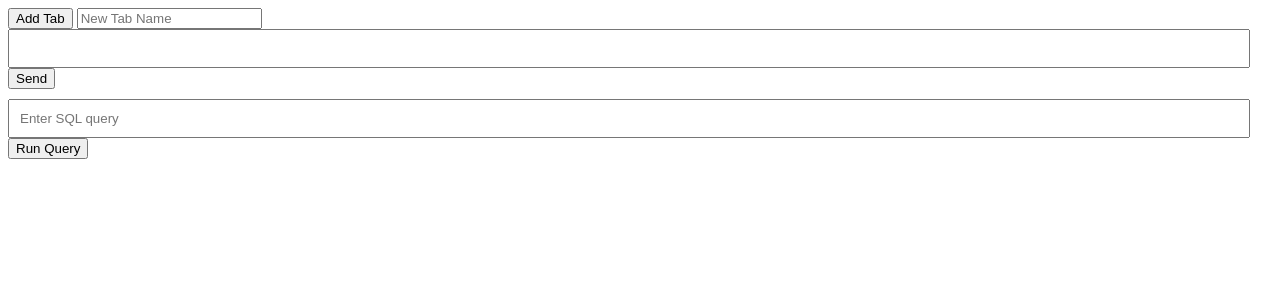
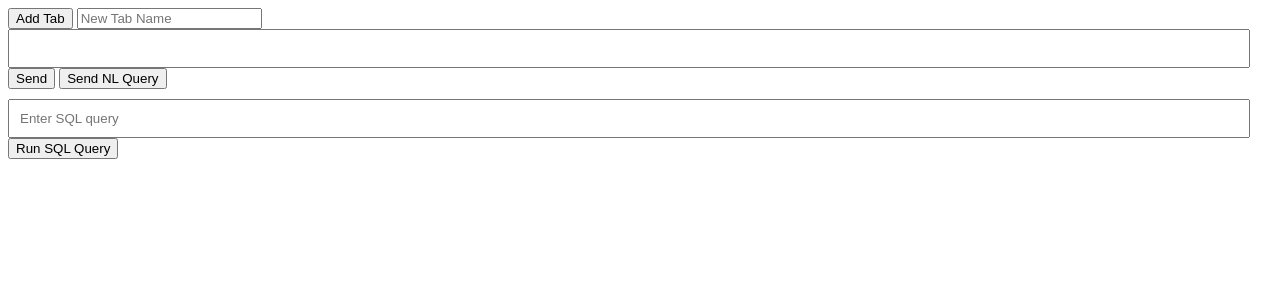
Before and after one commit to TheDreamTeamSeven/projectx, a Flask app: page / in a window 1280 px wide. Shown: the top 300 px of the page. Run offline with Flask 3, Linux system fonts and the light colour scheme; data that the repository does not hold is empty; parts of the project's set-up code (start-up, migrations or seed data) failed here and were passed over; some libraries are stand-ins or nearby versions.

Commit message:
Integration of query with frontend

```diff
--- a/app.py
+++ b/app.py
@@ -1,5 +1,8 @@
+from chat_integration import send_completion_request
 from flask import Flask, jsonify, render_template, request
 from flask_socketio import SocketIO, send, emit
+
+
 import pyodbc
 
 app = Flask(__name__)
@@ -68,10 +71,10 @@ def process_query():
         return jsonify({'error': 'No query provided'}), 400
 
     try:
-        # Assuming get_sql_query_in_json is a function from chat_integration.py that handles the processing
-        from chat_integration import get_sql_query_in_json
+        # Assuming send_completion_request is a function from chat_integration.py that handles the processing
         # Pass the global table structure along with the query
-        result = get_sql_query_in_json(nl_query, tables_with_columns)
+        result = send_completion_request(nl_query, tables_with_columns)
+        print(result)
         return jsonify(result)
     except Exception as e:
         return jsonify({'error': str(e)}), 500
--- a/static/js/script.js
+++ b/static/js/script.js
@@ -3,33 +3,92 @@ var socket = io();
 var tabs = [];
 var currentTabId = 0;
 
+// Add a new tab
 function addTab() {
     var tabName = document.getElementById('new-tab-name').value.trim() || 'New Tab';
-    var tabId = tabs.length;  // Assign a new tab ID based on length of the tabs array
-    tabs.push(tabName);  // Store tab name in array
+    var tabId = tabs.length; // Assign a new tab ID based on the length of the tabs array
+    tabs.push(tabName); // Store tab name in the array
     var tab = document.createElement('div');
     tab.className = 'tab';
     tab.textContent = tabName;
-    tab.setAttribute('data-tabid', tabId);  // Set a data attribute for the tabId
+    tab.setAttribute('data-tabid', tabId); // Set a data attribute for the tabId
     tab.onclick = function () { switchTab(tabId); };
     document.getElementById('tabs').appendChild(tab);
     document.getElementById('new-tab-name').value = ''; // Clear input after adding
     switchTab(tabId); // Switch to new tab automatically
 }
 
+// Switch the chat tab
 function switchTab(tabId) {
     currentTabId = tabId;
     var chatBox = document.getElementById('chat-box');
-    chatBox.innerHTML = 'Chat content for ' + tabs[tabId];  // Use the tabId to fetch the correct tab name
+    chatBox.innerHTML = 'Chat content for ' + tabs[tabId]; // Use the tabId to fetch the correct tab name
 }
 
+// Send a message
 function sendMessage() {
     var input = document.getElementById('chat-input');
-    if (input.value.trim() === '') return;  // Prevent empty messages
+    if (input.value.trim() === '') return; // Prevent empty messages
     socket.emit('message', { tabId: currentTabId, data: input.value });
     input.value = '';
 }
 
+// Process natural language query
+function processNLQuery() {
+    const nlQuery = document.getElementById('chat-input').value; // Reusing chat-input for NL query
+    fetch('/process-query', {
+        method: 'POST',
+        headers: {
+            'Content-Type': 'application/json'
+        },
+        body: JSON.stringify({ query: nlQuery })
+    })
+    .then(response => response.json())
+    .then(data => {
+        console.log('Query processed:', data);
+        document.getElementById('data-display').textContent = JSON.stringify(data, null, 2);
+    })
+    .catch(error => console.error('Error processing NL query:', error));
+}
+
+// Run SQL query
+function sendQuery() {
+    const query = document.getElementById('sql-query').value;
+    fetch('/execute-query', {
+        method: 'POST',
+        headers: {
+            'Content-Type': 'application/json'
+        },
+        body: JSON.stringify({ query: query })
+    })
+    .then(response => response.json())
+    .then(data => {
+        const display = document.getElementById('data-display');
+        display.innerHTML = ''; // Clear previous results
+        data.forEach(row => {
+            const content = document.createElement('p');
+            content.textContent = JSON.stringify(row);
+            display.appendChild(content);
+        });
+    })
+    .catch(error => console.error('Error running query:', error));
+}
+
+// Initialize database structure
+function initDatabase() {
+    fetch('/init-db-structure')
+        .then(response => response.json())
+        .then(data => {
+            console.log('Database initialized:', data);
+        })
+        .catch(error => console.error('Error initializing database:', error));
+}
+
+document.addEventListener('DOMContentLoaded', function() {
+    initDatabase(); // Automatically initialize the database on page load
+});
+
+// Listen for Socket.IO responses
 socket.on('response', function(data) {
     if (data.tabId === currentTabId) {
         var chatBox = document.getElementById('chat-box');
--- a/templates/index.html
+++ b/templates/index.html
@@ -12,65 +12,21 @@
     <input type="text" id="new-tab-name" placeholder="New Tab Name">
     <div id="chat-container">
         <div id="chat-box"></div>
-
-        <!-- DATABASE INIT -->
-        <script>
-            function initDatabase() {
-                console.log('TEST');
-
-                fetch('/init-db-structure')
-                    .then(response => response.json())
-                    .then(data => {
-                        console.log('Database initialized:', data);
-                        // You can also update the UI to show that the database has been initialized
-                    })
-                    .catch(error => console.error('Error initializing database:', error));
-            }
-            document.addEventListener('DOMContentLoaded', function() {
-        initDatabase();  // Automatically initialize the database on page load
-    });
-        </script>
-        <!-- INPUT -->
         <div id="chat-input-box">
             <input type="text" id="chat-input" class="full-width-input">
             <button onclick="sendMessage()">Send</button>
+            <button onclick="processNLQuery()">Send NL Query</button>
         </div>
-
-        <!-- QUERY -->
         <div id="sql-query-box">
             <input type="text" id="sql-query" class="full-width-input" placeholder="Enter SQL query">
-            <button onclick="sendQuery()">Run Query</button>
+            <button onclick="sendQuery()">Run SQL Query</button>
         </div>
-
         <div id="data-display">
             <!-- Data from the database will be displayed here -->
         </div>
-        <script>
-            function sendQuery() {
-                const query = document.getElementById('sql-query').value;
-                fetch('/execute-query', {
-                    method: 'POST',
-                    headers: {
-                        'Content-Type': 'application/json'
-                    },
-                    body: JSON.stringify({ query: query })
-                })
-                .then(response => response.json())
-                .then(data => {
-                    const display = document.getElementById('data-display');
-                    display.innerHTML = ''; // Clear previous results
-                    data.forEach(row => {
-                        const content = document.createElement('p');
-                        content.textContent = JSON.stringify(row);
-                        display.appendChild(content);
-                    });
-                })
-                .catch(error => console.error('Error running query:', error));
-            }
-        </script>
     </div>
-
     <script src="https://cdn.socket.io/4.0.0/socket.io.min.js"></script>
     <script src="{{ url_for('static', filename='js/script.js') }}"></script>
 </body>
+
 </html>
```
